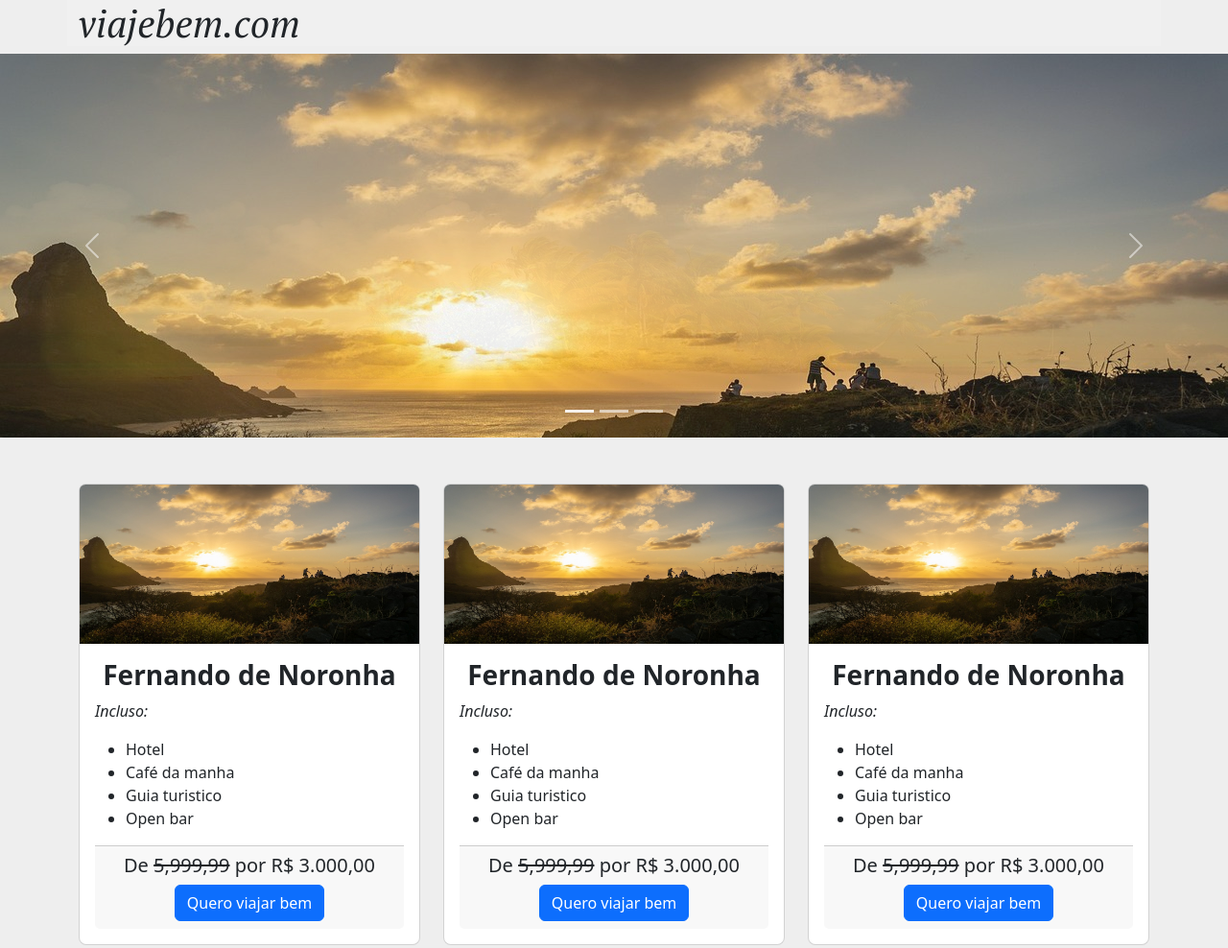
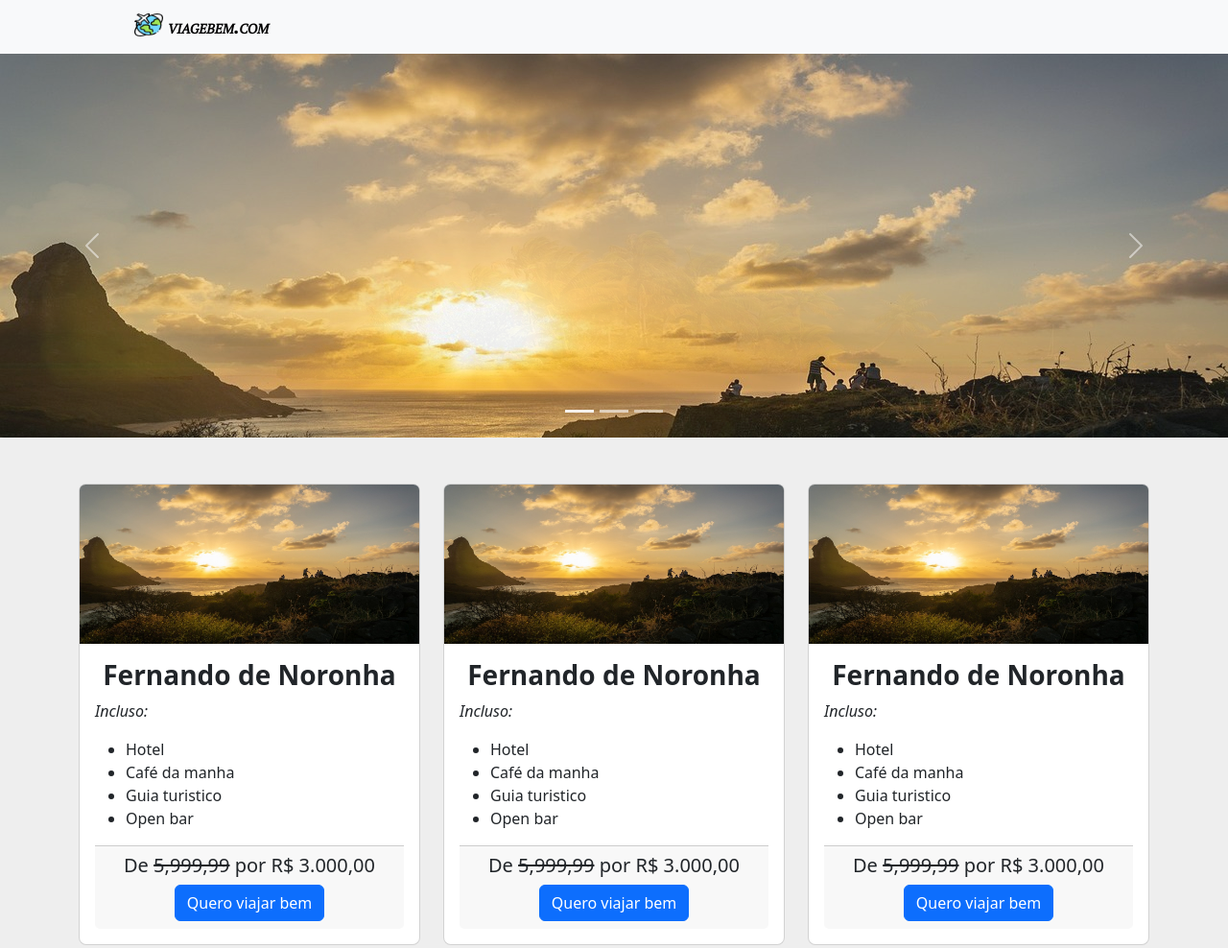
Before and after one commit to maxjdev/Tarefas-Front_End-Ebac, a plain HTML site: page index.html in a window 1280 px wide. Shown: the top 988 px of the page at 96% size. Drawn offline with Linux system fonts and the light colour scheme; a web font is replaced by a local one.

Commit message:
testing layout

```diff
--- a/assets/css/style.css
+++ b/assets/css/style.css
@@ -2,11 +2,17 @@
 body {
     background-color: rgb(238, 238, 238);
 }
+.img-max-width {
+    max-width: 5%;
+}
 header {
-    background-color: rgb(240, 240, 240);
+    background-color: rgb(238, 238, 238);
 }
-header h1 {
+nav a {
     font-family: 'PT Serif', serif;
+    font-weight: bold;
+    margin-left: 10vw;
+    font-variant: small-caps;
 }
 .carousel-height {
     max-height: 50vh;
--- a/index.html
+++ b/index.html
@@ -9,15 +9,20 @@
     <link rel="stylesheet" href="./assets/css/style.css">
 </head>
 <body>
-    <header class="container">
-        <h1>viajebem.com</h1>
-    </header>
+    <nav class="navbar bg-body-tertiary">
+        <div class="container-fluid ">
+          <a class="navbar-brand" href="#">
+            <img src="/./assets/img/travel.png" alt="Logo" width="30" height="24" class="d-inline-block align-text-top">
+            viagebem.com
+          </a>
+        </div>
+      </nav>
 
     <main>
         <section id="carousel-section" class="carousel slide carousel-fade" data-bs-ride="carousel">
             <div class="carousel-height carousel-inner">
                 <div data-bs-intervel="3000" class="carousel-item active">
-                    <img class="w-100 h-50" src="./assets/img/fernandodenoronha.jpg" alt="fernando de noronha">
+                    <img class="w-100 h-50 img-fluid" src="./assets/img/fernandodenoronha.jpg" alt="fernando de noronha">
                     <div class="carousel-caption"><h2>Venha conhecer Fernando de Noronha</h2></div>
                 </div>
                 <div data-bs-intervel="3000" class="carousel-item">
```
Also changed, not shown: assets/img/travel.png (added).
